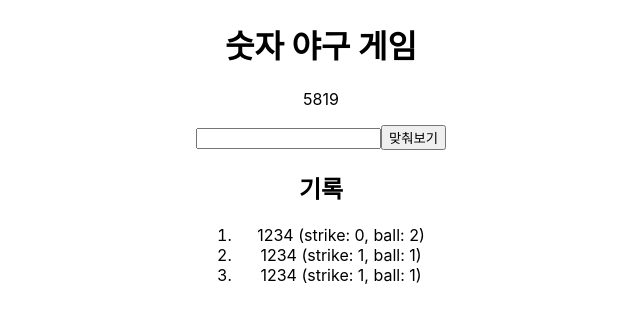
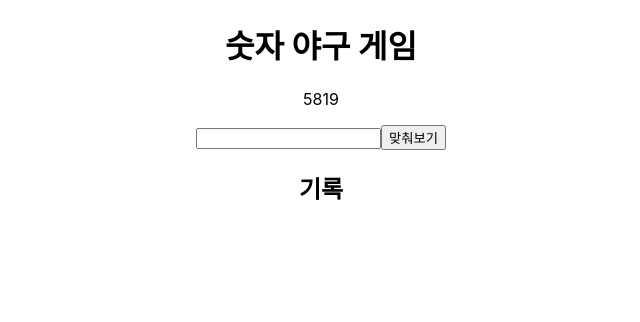
Before and after one commit to umsungjun/ZERO-BASE-26, a React (Create React App) app in the folder BaseballGame/: page / in a window 1280 px wide. Shown: the top 322 px of the page, without its empty margins (319-959 px from the left). Built offline with nearby package versions, Linux system fonts and the light colour scheme.

Commit message:
14. 기록 남기기 기능 개발

```diff
--- a/BaseballGame/src/App.js
+++ b/BaseballGame/src/App.js
@@ -5,6 +5,7 @@ import { generateRandomNumber } from "./random";
 function App() {
   const [randomNumber, setRandomNumber] = useState(generateRandomNumber());
   const [answer, setAnswer] = useState("");
+  const [logs, setLogs] = useState([]);
 
   const handleAnswerChanged = (event) => {
     //input에 변경이 일어날때마다 event객체를 받음
@@ -41,6 +42,14 @@ function App() {
     );
     console.log(randomNumber, answers);
     console.log(strike, ball);
+
+    if (strike === 4) {
+      alert("축하합니다! 정답입니다!");
+      setLogs([...logs, `${answer} (축하합니다! 정답입니다!)`]);
+      return;
+    }
+    setLogs([...logs, `${answer} (strike: ${strike} ball: ${ball})`]); // 기존배열값을 유지해야하기 때문에 spread연산자를 통해서 배열안에 풀어주고
+    // <li>1234 (strike: 0, ball: 2)</li>
   };
 
   useEffect(() => {
@@ -57,9 +66,9 @@ function App() {
       </section>
       <h2>기록</h2>
       <ol>
-        <li>1234 (strike: 0, ball: 2)</li>
-        <li>1234 (strike: 1, ball: 1)</li>
-        <li>1234 (strike: 1, ball: 1)</li>
+        {logs.map((log, i) => {
+          return <li key={i}>{log}</li>;
+        })}
       </ol>
     </div>
   );
```
